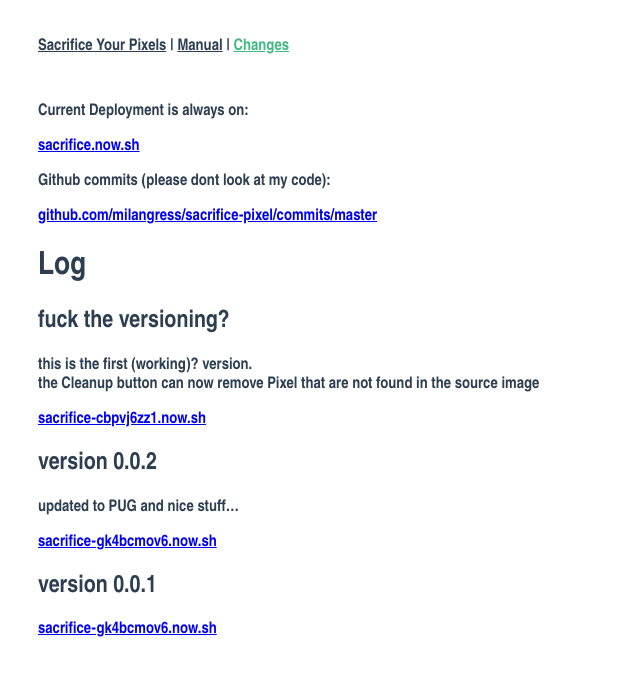
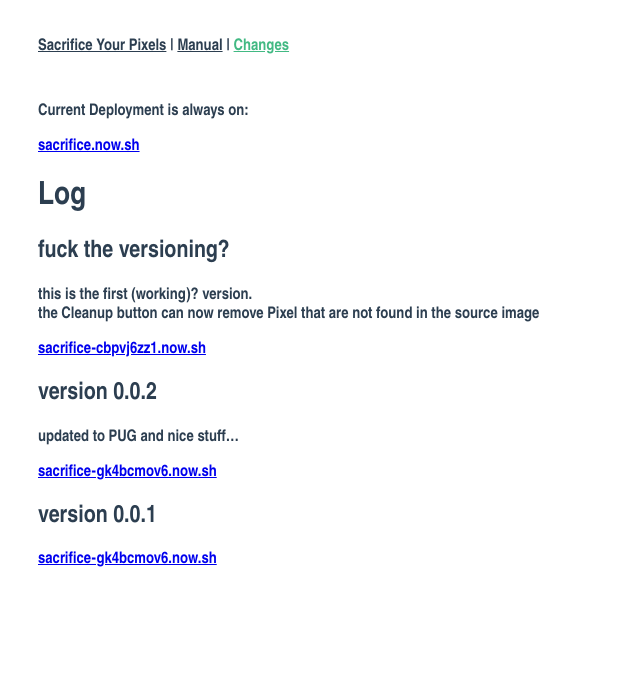
Before and after one commit to milangress/sacrifice-pixel, a Vue app: page /changelog in a window 1280 px wide. Shown: the top 676 px of the page, without its empty margins (0-640 px from the left). Built offline with nearby package versions, Linux system fonts and the light colour scheme.

Commit message:
⚡︎ removed Github

```diff
--- a/src/views/changelog.vue
+++ b/src/views/changelog.vue
@@ -2,8 +2,6 @@
     div.changelist
         p Current Deployment is always on:
         a(href="https://sacrifice.now.sh/") sacrifice.now.sh
-        p Github commits (please dont look at my code):
-        a(href="https://github.com/milangress/sacrifice-pixel/commits/master") github.com/milangress/sacrifice-pixel/commits/master
         h1 Log
         section
             h2 fuck the versioning?
```
